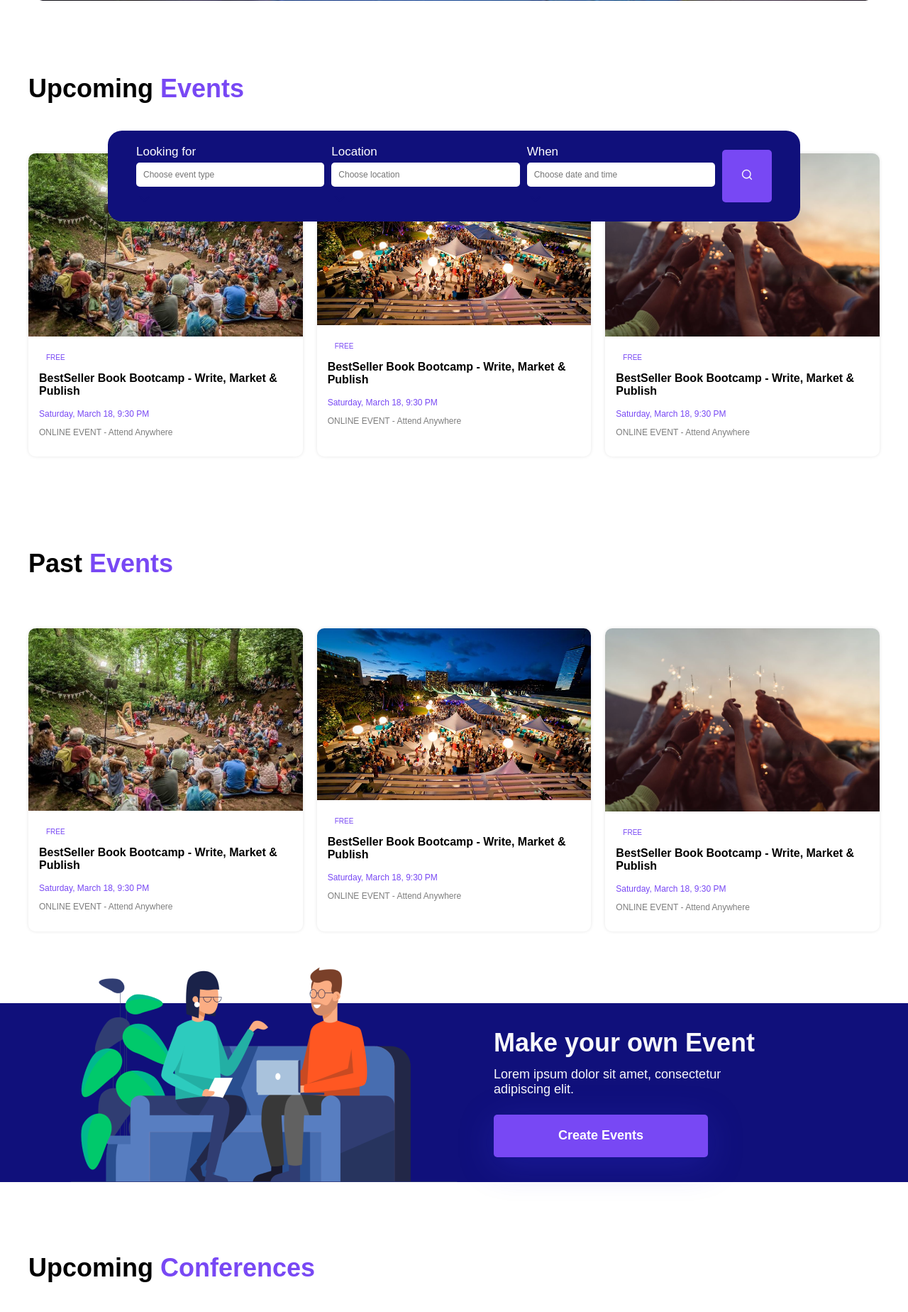
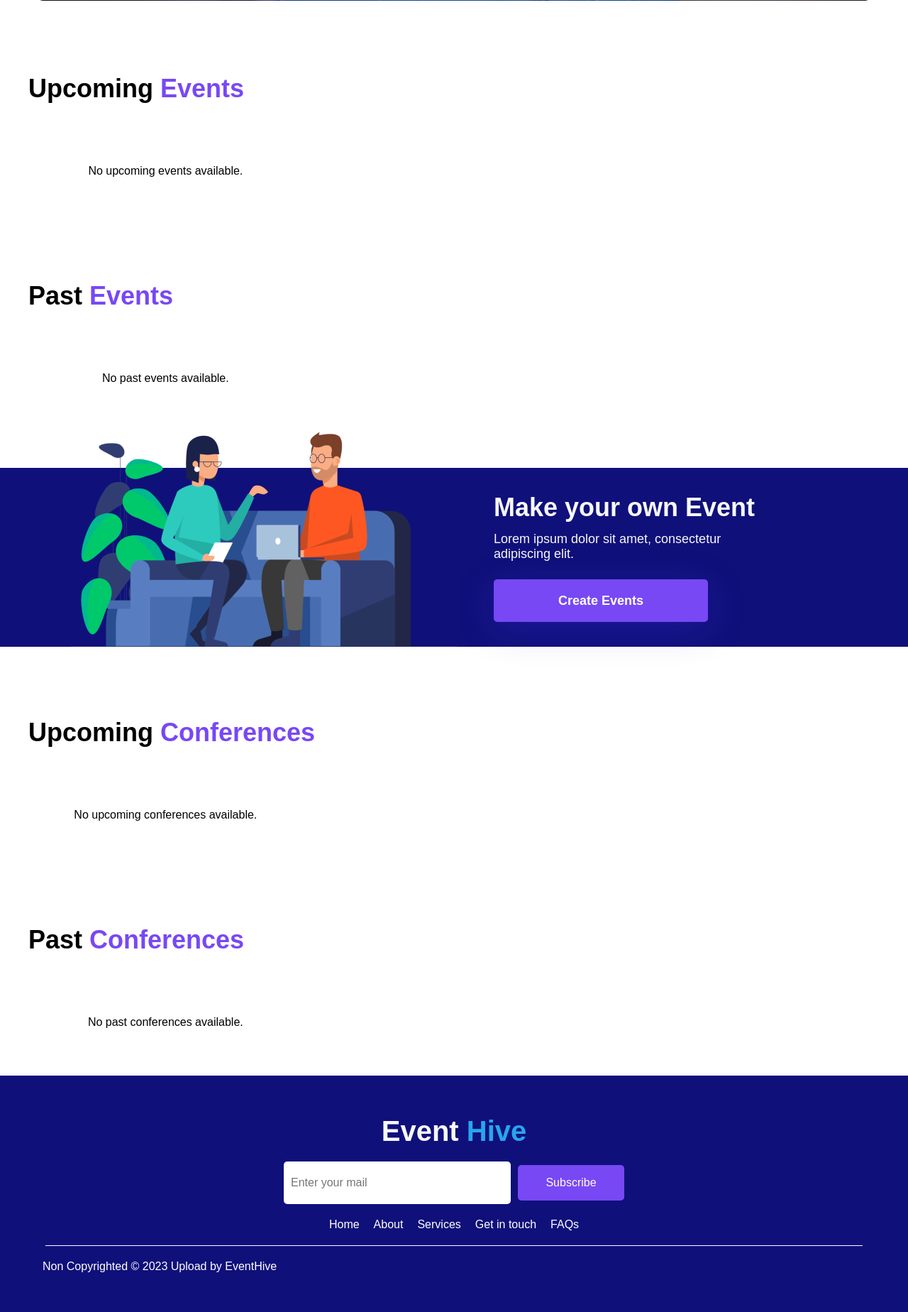
Before and after one commit to callmesohaib/Event-Hive, a PHP site: page /home.php in a window 1280 px wide; the page is wider, and only the part inside the window is pictured. Shown: the part 708-2556 px from the top of that part at 71% size. Run offline with PHP 8.4, Linux system fonts and the light colour scheme; tables that the repository leaves empty or names only in its code hold one stand-in row (values such as "Sample post").

Commit message:
HomePage is now dynamic!!!

```diff
--- a/Home/home.php
+++ b/Home/home.php
@@ -1,7 +1,21 @@
 <?php
 session_start();
 $is_logged_in = isset($_SESSION['is_logged_in']) && $_SESSION['is_logged_in'];
+include '../dbConnection.php';
+
+$upcoming_events_query = "SELECT * FROM events WHERE start_date >= NOW() AND category = 'event' ORDER BY start_date ASC";
+$upcoming_events_result = $conn->query($upcoming_events_query);
+
+$upcoming_conferences_query = "SELECT * FROM events WHERE start_date >= NOW() AND category = 'conference' ORDER BY start_date ASC";
+$upcoming_conferences_result = $conn->query($upcoming_conferences_query);
+
+$past_events_query = "SELECT * FROM events WHERE end_date < NOW() AND category = 'event' ORDER BY end_date DESC";
+$past_events_result = $conn->query($past_events_query);
+
+$past_conferences_query = "SELECT * FROM events WHERE end_date < NOW() AND category = 'conference' ORDER BY end_date DESC";
+$past_conferences_result = $conn->query($past_conferences_query);
 ?>
+
 
 <!DOCTYPE html>
 <html lang="en">
@@ -31,118 +45,63 @@ $is_logged_in = isset($_SESSION['is_logged_in']) && $_SESSION['is_logged_in'];
     <h2>Made for those<br />who do</h2>
   </section>
 
-  <section class="search-bar">
-    <div class="search-input">
-      <label for="search">Looking for</label>
-      <input type="text" placeholder="Choose event type" disabled />
-      <svg width="24" height="24" viewBox="0 0 24 24" fill="none" xmlns="http://www.w3.org/2000/svg">
-        <path d="M6 9L12 15L18 9" stroke="#10107B" stroke-width="2" stroke-linecap="round" stroke-linejoin="round" />
-      </svg>
-    </div>
-    <div class="search-input">
-      <label for="search">Location</label>
-      <input type="text" placeholder="Choose location" disabled />
-      <svg width="24" height="24" viewBox="0 0 24 24" fill="none" xmlns="http://www.w3.org/2000/svg">
-        <path d="M6 9L12 15L18 9" stroke="#10107B" stroke-width="2" stroke-linecap="round" stroke-linejoin="round" />
-      </svg>
-    </div>
-    <div class="search-input">
-      <label for="search">When</label>
-      <input type="text" placeholder="Choose date and time" disabled />
-      <svg width="24" height="24" viewBox="0 0 24 24" fill="none" xmlns="http://www.w3.org/2000/svg">
-        <path d="M6 9L12 15L18 9" stroke="#10107B" stroke-width="2" stroke-linecap="round" stroke-linejoin="round" />
-      </svg>
-    </div>
-    <div class="search-icon">
-      <svg width="50" height="50" viewBox="0 0 70 70" fill="none" xmlns="http://www.w3.org/2000/svg">
-        <rect width="70" height="70" rx="5" fill="#7848F4" />
-        <path
-          d="M34 42C38.4183 42 42 38.4183 42 34C42 29.5817 38.4183 26 34 26C29.5817 26 26 29.5817 26 34C26 38.4183 29.5817 42 34 42Z"
-          stroke="#F8F8FA" stroke-width="2" stroke-linecap="round" stroke-linejoin="round" />
-        <path d="M43.9999 43.9999L39.6499 39.6499" stroke="#F8F8FA" stroke-width="2" stroke-linecap="round"
-          stroke-linejoin="round" />
-      </svg>
-    </div>
-  </section>
-
+  <!-- Upcoming Events -->
   <section class="events">
     <div class="events-header">
       <h2>Upcoming <span class="highlight">Events</span></h2>
     </div>
-
     <div class="event-cards">
+      <?php if ($upcoming_events_result->num_rows > 0): ?>
+        <?php while ($event = $upcoming_events_result->fetch_assoc()): ?>
           <div class="event-card">
-        <img src="../resources/event_1_img_updated.png" alt="Event Image" />
+            <img src="../resources/<?php echo htmlspecialchars($event['image']); ?>" alt="Event Image" />
             <div class="event-info">
-          <span class="event-tag">FREE</span>
-          <h3>BestSeller Book Bootcamp - Write, Market & Publish</h3>
-          <p class="event-date">Saturday, March 18, 9:30 PM</p>
-          <p class="event-location">ONLINE EVENT - Attend Anywhere</p>
+              <span class="event-tag">
+                <?php echo ($event['price'] == 0) ? "FREE" : "Paid - $" . htmlspecialchars($event['price']); ?>
+              </span>
+              <h3><?php echo htmlspecialchars($event['title']); ?></h3>
+              <p class="event-date">
+                <?php echo date("l, F j, g:i A", strtotime($event['start_date'] . ' ' . $event['start_time'])); ?>
+              </p>
+              <p class="event-location"><?php echo htmlspecialchars($event['venue']); ?></p>
+              <p class="event-des"><?php echo htmlspecialchars($event['description']); ?></p>
             </div>
           </div>
-
-      <div class="event-card">
-        <img src="../resources/event_2_img_updated.png" alt="Event Image" />
-        <div class="event-info">
-          <span class="event-tag">FREE</span>
-          <h3>BestSeller Book Bootcamp - Write, Market & Publish</h3>
-          <p class="event-date">Saturday, March 18, 9:30 PM</p>
-          <p class="event-location">ONLINE EVENT - Attend Anywhere</p>
+        <?php endwhile; ?>
+      <?php else: ?>
+        <p class="no-events">No upcoming events available.</p>
+      <?php endif; ?>
     </div>
-      </div>
-
-      <div class="event-card">
-        <img src="../resources/event_4_img_updated.png" alt="Event Image" />
-        <div class="event-info">
-          <span class="event-tag">FREE</span>
-          <h3>BestSeller Book Bootcamp - Write, Market & Publish</h3>
-          <p class="event-date">Saturday, March 18, 9:30 PM</p>
-          <p class="event-location">ONLINE EVENT - Attend Anywhere</p>
-        </div>
-      </div>
-    </div>
-
   </section>
 
+  <!-- Past Events -->
   <section class="events">
     <div class="events-header">
       <h2>Past <span class="highlight">Events</span></h2>
     </div>
-
     <div class="event-cards">
+      <?php if ($past_events_result->num_rows > 0): ?>
+        <?php while ($event = $past_events_result->fetch_assoc()): ?>
           <div class="event-card">
-        <img src="../resources/event_1_img_updated.png" alt="Event Image" />
+            <img src="../resources/<?php echo htmlspecialchars($event['image']); ?>" alt="Event Image" />
             <div class="event-info">
-          <span class="event-tag">FREE</span>
-          <h3>BestSeller Book Bootcamp - Write, Market & Publish</h3>
-          <p class="event-date">Saturday, March 18, 9:30 PM</p>
-          <p class="event-location">ONLINE EVENT - Attend Anywhere</p>
+              <span class="event-tag">
+                <?php echo ($event['price'] == 0) ? "FREE" : "Paid - $" . htmlspecialchars($event['price']); ?>
+              </span>
+              <h3><?php echo htmlspecialchars($event['title']); ?></h3>
+              <p class="event-date">
+                <?php echo date("l, F j, g:i A", strtotime($event['start_date'] . ' ' . $event['start_time'])); ?>
+              </p>
+              <p class="event-location"><?php echo htmlspecialchars($event['venue']); ?></p>
+              <p class="event-des"><?php echo htmlspecialchars($event['description']); ?></p>
             </div>
           </div>
-
-      <div class="event-card">
-        <img src="../resources/event_2_img_updated.png" alt="Event Image" />
-        <div class="event-info">
-          <span class="event-tag">FREE</span>
-          <h3>BestSeller Book Bootcamp - Write, Market & Publish</h3>
-          <p class="event-date">Saturday, March 18, 9:30 PM</p>
-          <p class="event-location">ONLINE EVENT - Attend Anywhere</p>
+        <?php endwhile; ?>
+      <?php else: ?>
+        <p class="no-events">No past events available.</p>
+      <?php endif; ?>
     </div>
-      </div>
-
-      <div class="event-card">
-        <img src="../resources/event_4_img_updated.png" alt="Event Image" />
-        <div class="event-info">
-          <span class="event-tag">FREE</span>
-          <h3>BestSeller Book Bootcamp - Write, Market & Publish</h3>
-          <p class="event-date">Saturday, March 18, 9:30 PM</p>
-          <p class="event-location">ONLINE EVENT - Attend Anywhere</p>
-        </div>
-      </div>
-    </div>
-
   </section>
-
 
   <section>
     <div class="event-section">
@@ -160,86 +119,64 @@ $is_logged_in = isset($_SESSION['is_logged_in']) && $_SESSION['is_logged_in'];
     </div>
   </section>
 
-
+  <!-- Upcoming Conferences -->
   <section class="events">
     <div class="events-header">
       <h2>Upcoming <span class="highlight">Conferences</span></h2>
     </div>
-
     <div class="event-cards">
+      <?php if ($upcoming_conferences_result->num_rows > 0): ?>
+        <?php while ($event = $upcoming_conferences_result->fetch_assoc()): ?>
           <div class="event-card">
-        <img src="../resources/event_1_img_updated.png" alt="Event Image" />
+            <img src="../resources/<?php echo htmlspecialchars($event['image']); ?>" alt="Event Image" />
             <div class="event-info">
-          <span class="event-tag">FREE</span>
-          <h3>BestSeller Book Bootcamp - Write, Market & Publish</h3>
-          <p class="event-date">Saturday, March 18, 9:30 PM</p>
-          <p class="event-location">ONLINE EVENT - Attend Anywhere</p>
+              <span class="event-tag">
+                <?php echo ($event['price'] == 0) ? "FREE" : "Paid - $" . htmlspecialchars($event['price']); ?>
+              </span>
+              <h3><?php echo htmlspecialchars($event['title']); ?></h3>
+              <p class="event-date">
+                <?php echo date("l, F j, g:i A", strtotime($event['start_date'] . ' ' . $event['start_time'])); ?>
+              </p>
+              <p class="event-location"><?php echo htmlspecialchars($event['venue']); ?></p>
+              <p class="event-des"><?php echo htmlspecialchars($event['description']); ?></p>
             </div>
           </div>
-
-      <div class="event-card">
-        <img src="../resources/event_2_img_updated.png" alt="Event Image" />
-        <div class="event-info">
-          <span class="event-tag">FREE</span>
-          <h3>BestSeller Book Bootcamp - Write, Market & Publish</h3>
-          <p class="event-date">Saturday, March 18, 9:30 PM</p>
-          <p class="event-location">ONLINE EVENT - Attend Anywhere</p>
+        <?php endwhile; ?>
+      <?php else: ?>
+        <p class="no-events">No upcoming conferences available.</p>
+      <?php endif; ?>
     </div>
-      </div>
-
-      <div class="event-card">
-        <img src="../resources/event_4_img_updated.png" alt="Event Image" />
-        <div class="event-info">
-          <span class="event-tag">FREE</span>
-          <h3>BestSeller Book Bootcamp - Write, Market & Publish</h3>
-          <p class="event-date">Saturday, March 18, 9:30 PM</p>
-          <p class="event-location">ONLINE EVENT - Attend Anywhere</p>
-        </div>
-      </div>
-    </div>
-
   </section>
 
 
+  <!-- Past conferences -->
   <section class="events">
     <div class="events-header">
       <h2>Past <span class="highlight">Conferences</span></h2>
     </div>
-
     <div class="event-cards">
+      <?php if ($past_conferences_result->num_rows > 0): ?>
+        <?php while ($event = $past_conferences_result->fetch_assoc()): ?>
           <div class="event-card">
-        <img src="../resources/event_1_img_updated.png" alt="Event Image" />
+            <img src="../resources/<?php echo htmlspecialchars($event['image']); ?>" alt="Event Image" />
             <div class="event-info">
-          <span class="event-tag">FREE</span>
-          <h3>BestSeller Book Bootcamp - Write, Market & Publish</h3>
-          <p class="event-date">Saturday, March 18, 9:30 PM</p>
-          <p class="event-location">ONLINE EVENT - Attend Anywhere</p>
+              <span class="event-tag">
+                <?php echo ($event['price'] == 0) ? "FREE" : "Paid - $" . htmlspecialchars($event['price']); ?>
+              </span>
+              <h3><?php echo htmlspecialchars($event['title']); ?></h3>
+              <p class="event-date">
+                <?php echo date("l, F j, g:i A", strtotime($event['start_date'] . ' ' . $event['start_time'])); ?>
+              </p>
+              <p class="event-location"><?php echo htmlspecialchars($event['venue']); ?></p>
+              <p class="event-des"><?php echo htmlspecialchars($event['description']); ?></p>
             </div>
           </div>
-
-      <div class="event-card">
-        <img src="../resources/event_2_img_updated.png" alt="Event Image" />
-        <div class="event-info">
-          <span class="event-tag">FREE</span>
-          <h3>BestSeller Book Bootcamp - Write, Market & Publish</h3>
-          <p class="event-date">Saturday, March 18, 9:30 PM</p>
-          <p class="event-location">ONLINE EVENT - Attend Anywhere</p>
+        <?php endwhile; ?>
+      <?php else: ?>
+        <p class="no-events">No past conferences available.</p>
+      <?php endif; ?>
     </div>
-      </div>
-
-      <div class="event-card">
-        <img src="../resources/event_4_img_updated.png" alt="Event Image" />
-        <div class="event-info">
-          <span class="event-tag">FREE</span>
-          <h3>BestSeller Book Bootcamp - Write, Market & Publish</h3>
-          <p class="event-date">Saturday, March 18, 9:30 PM</p>
-          <p class="event-location">ONLINE EVENT - Attend Anywhere</p>
-        </div>
-      </div>
-    </div>
-
   </section>
-
 
 
   <footer class="footer">
@@ -264,18 +201,14 @@ $is_logged_in = isset($_SESSION['is_logged_in']) && $_SESSION['is_logged_in'];
         <div class="footer-copyright">
           Non Copyrighted © 2023 Upload by EventHive
         </div>
-        <div class="footer-logo">
-          <svg width="124" height="31" viewBox="0 0 124 31" fill="none" xmlns="http://www.w3.org/2000/svg">
-          </svg>
-        </div>
-        <div class="footer-languages">
-          <button class="language-button">English</button>
-          <button class="language-button">French</button>
-          <button class="language-button">Hindi</button>
-        </div>
       </div>
     </div>
   </footer>
+
 </body>
 
 </html>
+
+<?php
+$conn->close();
+?>
--- a/Home/styles.css
+++ b/Home/styles.css
@@ -168,6 +168,11 @@ body {
 .event-info {
   padding: 15px;
   text-align: left;
+}
+.event-des{
+  font-size: 14px;
+  color: black;
+  margin-top: 10px;
 }
 
 .event-tag {
```
Lines whose indentation alone changed are shown as unchanged.
